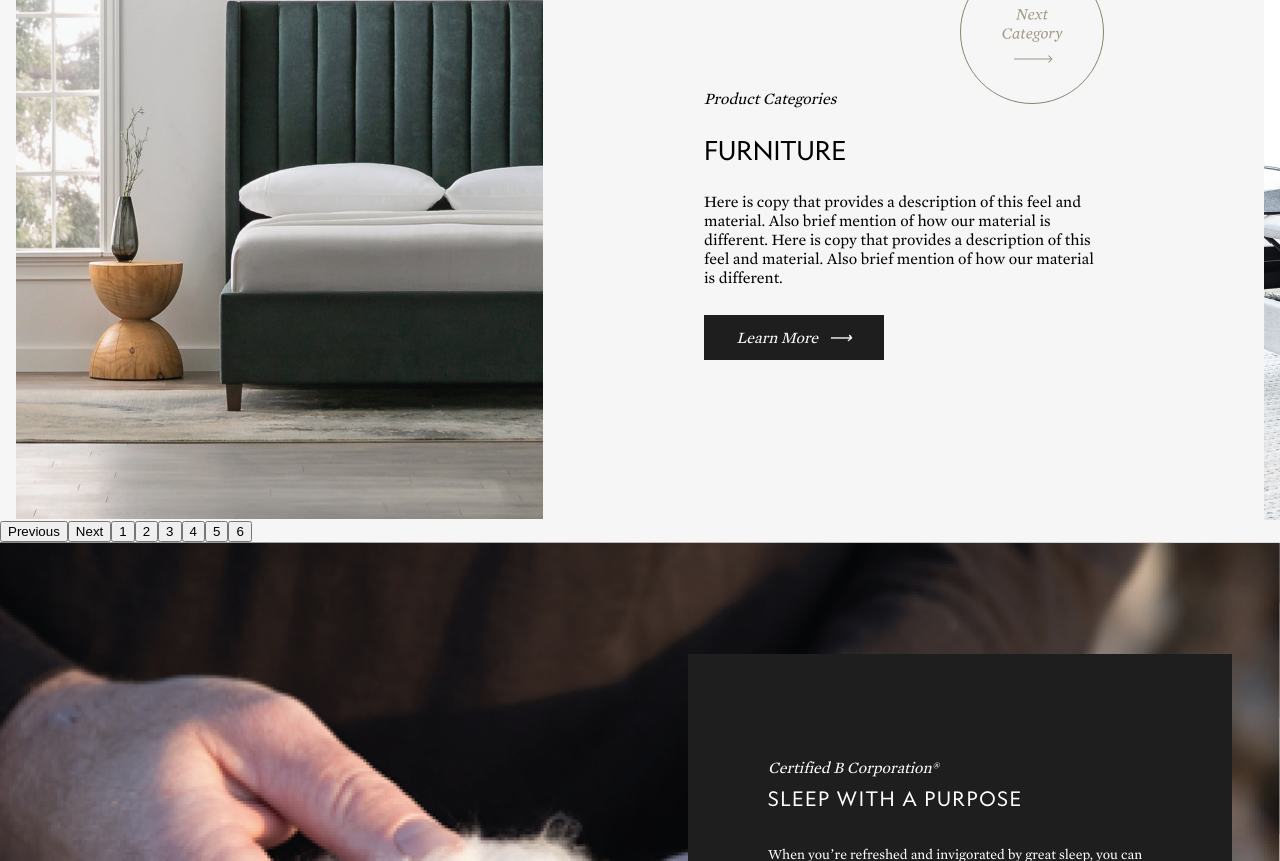
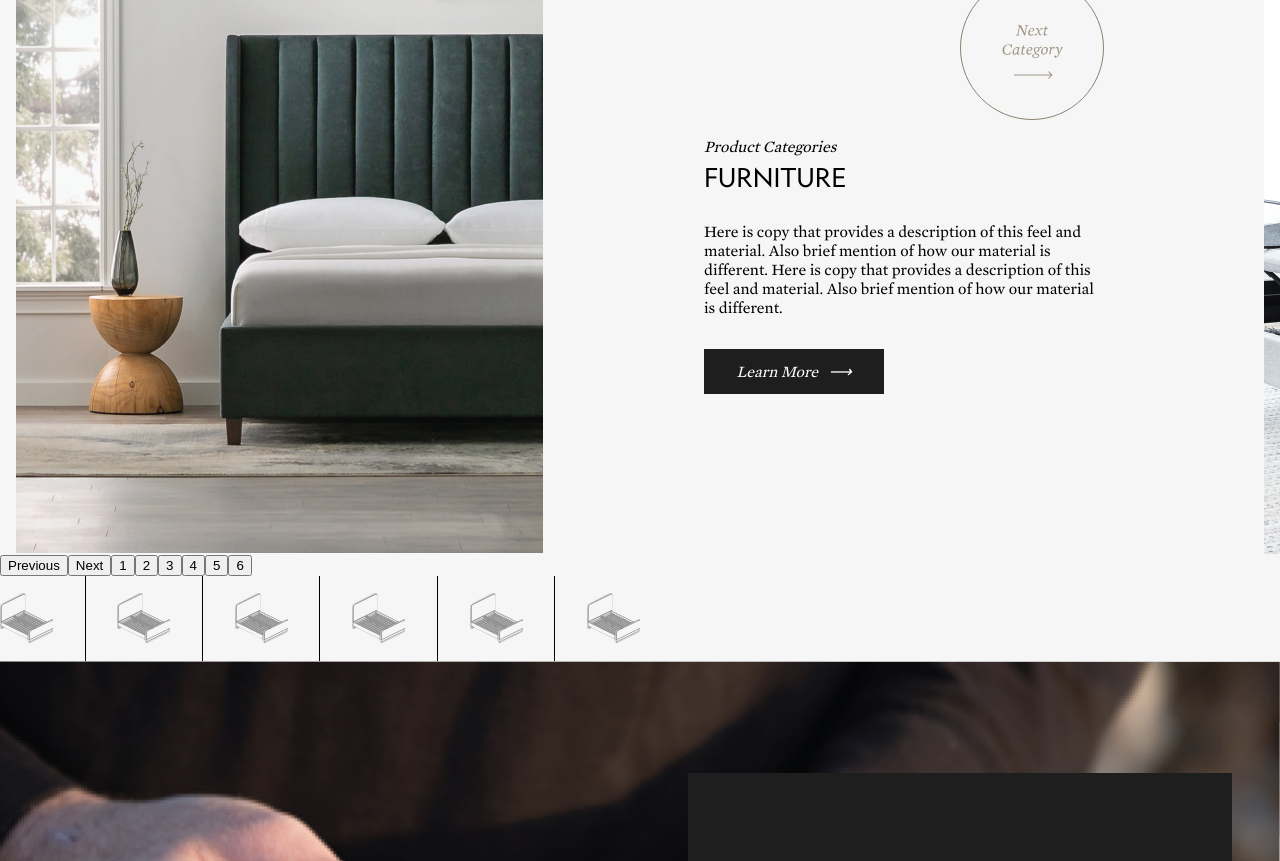
Before and after one commit to danleaver/malouf-test-react, a React (Create React App) app: page / in a window 1280 px wide. Shown: the part 2740-3601 px from the top of the page. Built offline with nearby package versions, Linux system fonts and the light colour scheme.

Commit message:
product categories bars

```diff
--- a/src/components/ProductCategories.js
+++ b/src/components/ProductCategories.js
@@ -12,9 +12,10 @@ import nextCat from '../assets/product-categories/nextCatGold.svg'
 
 const ProductCategories = () => (
   <>
+    <div className="product-categories">
     <SliderMain />
-    {/* <div className="product-categories">
-      <div className="product-categories-flexcenter">
+
+      {/* <div className="product-categories-flexcenter">
         <div className="product-categories-title">
           Product Categories
         </div>
@@ -70,15 +71,9 @@ const ProductCategories = () => (
           <div className="product-categories-icon">
           </div>
         </div>
-      </div>
-      <div className="product-categories-details-lower">
-        <div className="product-categories-product-title">FURNITURE</div>
-        <div className="product-categories-lower-action-button">
-          Learn More &nbsp; ⟶
-        </div>
-        <div> Indicator </div>
-      </div>
-    </div> */}
+      </div>       */}
+
+    </div>
   </>
 )
 
@@ -170,13 +165,21 @@ function SliderMain() {
       css={css`
         overflow-x: hidden;
         margin-top: -13%;
+        @media (max-width: 1024px) {
+          margin-top: -18%;
+        }
+        @media (max-width: 900px) {
+          margin-top: -25%;
+        }
 
+        @media (max-width: 767px) {
+          margin-top: -35%;
+        }
 
       `}
     >
       <div
         css={css`
-
           position: relative;
           left: -100%;
           @media (max-width: 1250px) {
@@ -185,7 +188,9 @@ function SliderMain() {
           @media (max-width: 875px) {
             left: -93%;
           }
-
+          @media (max-width: 767px) {
+            left: -70%;
+          }
 
         `}
       >
@@ -200,12 +205,16 @@ function SliderMain() {
             @media (max-width: 875px) {
               width: 260%;
             }
+
+            @media (max-width: 767px) {
+              width: 200%;
+            }
           `}
         >
           {currentSlides.map ((slide) => (
             <Slider animateOver={animateOver} animateInLeft={animateInLeft} animateInRight={animateInRight}>
               <img alt="curr" src={slide.image}></img>
-              <div
+              <div //Description and Learn More Button
                 css={css`
                   display: flex;
                   flex-direction: column;
@@ -213,30 +222,24 @@ function SliderMain() {
                   padding: 5rem;
                   margin: 5rem 5rem 5rem 5rem;
                   max-width: 400px;
-                  height: 400px;
-
-
+                  height: 450px;
 
                   @media (max-width: 1250px) {
-                    margin: 3rem;
+                    margin: 8rem 0rem;
                     padding: 1rem;
+                    height: 300px;
                   }
 
                   @media (max-width: 1000px) {
-                    margin: 3rem;
-                    margin-bottom: 4rem;
-                    // padding: 2rem;
-
-
+                    margin: 10rem -3rem;
                   }
 
-                  @media (max-width: 875px){
-                    margin: 1rem;
-                    padding: 1rem;
+                  @media (max-width: 767px) {
+                    display: none;
                   }
+
                 `}
               >
-
                 <div
                   css={css`
                     display: flex;
@@ -254,7 +257,15 @@ function SliderMain() {
                 >
                   Product Categories
                 </div>
-                <div onClick={()=>nextSlide(1)}>
+                <div
+                  onClick={()=>nextSlide(1)}
+                  css={css`
+                    margin: 2rem 0;
+                    @media (max-width: 1250px) {
+                      display: none;
+                    }
+                  `}
+                >
                   <img height="144px" src={nextCat}></img>
                 </div>
                 </div>
@@ -263,6 +274,7 @@ function SliderMain() {
                     font-size: 26px;
                     font-family: "Geograph-500";
                     line-height: 28px;
+                    margin: -1.5rem 0 0;
                   `}
                 >
 
@@ -279,6 +291,9 @@ function SliderMain() {
           ))}
         </div>
       </div>
+      <div className="product-categories-title">
+          Product Categories
+        </div>
       <div>
         <button onClick={() => nextSlide(-1)}>Previous</button>
         <button onClick={() => nextSlide(1)}>Next</button>
@@ -289,10 +304,62 @@ function SliderMain() {
         <button onClick={() => chooseSlide(5)}>5</button>
         <button onClick={() => chooseSlide(6)}>6</button>
       </div>
+      <div className="product-categories-slider-action">
+        <div className="product-categories-icon">
+        </div>
+        <div className="product-categories-chev-left" onClick={() => nextSlide(-1)} />
+        <div className="product-categories-icon">
+        </div>
+        <div className="product-categories-chev-right" onClick={() => nextSlide(1)} />
+        <div className="product-categories-icon">
+        </div>
+      </div>
+      <div className="product-categories-slider-action-main">
+          <div className="product-categories-icon">
+          </div>
+          <div className="product-categories-vert-line">
+          </div>
+          <div className="product-categories-icon">
+          </div>
+          <div className="product-categories-vert-line">
+          </div>
+          <div className="product-categories-icon">
+          </div>
+          <div className="product-categories-vert-line">
+          </div>
+          <div className="product-categories-icon">
+          </div>
+          <div className="product-categories-vert-line">
+          </div>
+          <div className="product-categories-icon">
+          </div>
+          <div className="product-categories-vert-line">
+          </div>
+          <div className="product-categories-icon">
+          </div>
+        </div>
+        <div className="product-categories-details-lower">
+        <div className="product-categories-product-title">FURNITURE</div>
+        <div className="product-categories-lower-action-button">
+          Learn More &nbsp; ⟶
+        </div>
+        <div css={css`display: flex`}>
+          { [1,2,3,4,5,6].map( pos => (
+            <Indicator slidePos={slidePos} pos={pos}> </Indicator>
+          ))}
+        </div>
+      </div>
     </div>
   );
 }
 
+const Indicator = styled.div`
+  background: grey;
+  border-radius: 50%;
+  height: 20px;
+  width: 20px;
+  ${props=> props.pos === props.slidePos && "background: black"}
+`
 const Slider = styled.div`
   display: flex;
   align-items: flex-end;
@@ -312,7 +379,7 @@ const Slider = styled.div`
       transform: scale(.66)
     }
 
-    @media (max-width: 768px) {
+    @media (max-width: 767px) {
       transform: scale(.423)
     }
   }
--- a/src/index.css
+++ b/src/index.css
@@ -685,6 +685,8 @@ body {
   flex-shrink: 0;
   margin-right: -12rem;
   font-style: italic;
+  position: relative;
+  top: -15rem;
 }
 
 .product-categories-spacer {
```
Also changed, not shown: 1 other file (tests, documents, lock files or other folders).
